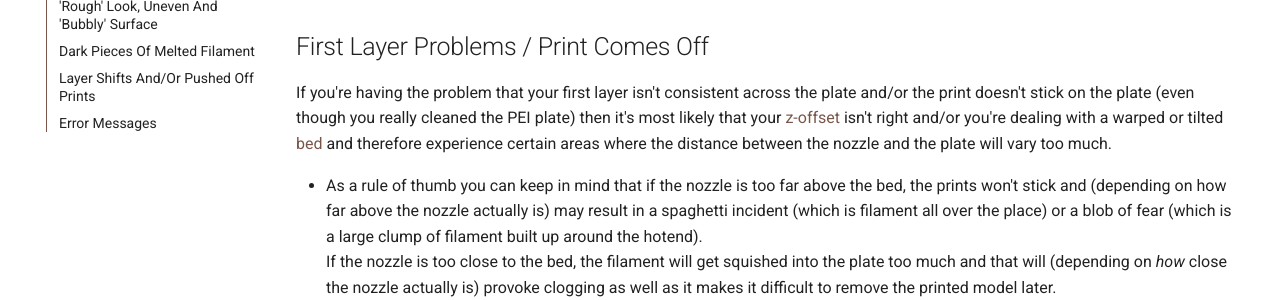
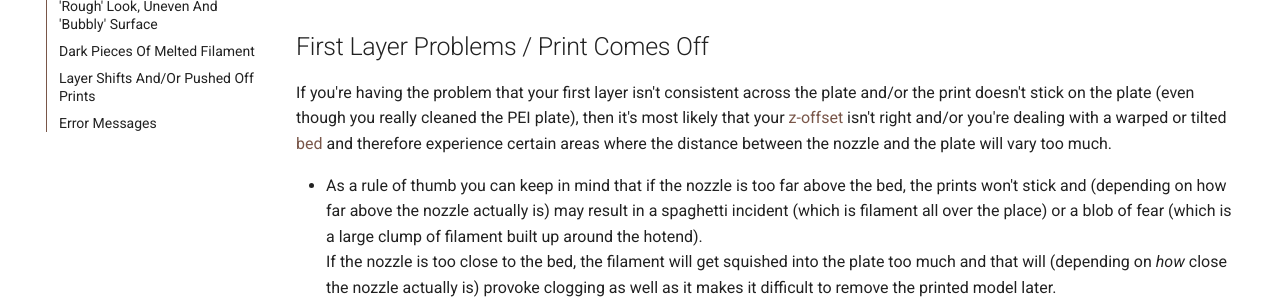
Before and after one commit to 1coderookie/KobraGoNeoInsights, an MkDocs documentation site: the page built from docs/problems.md, in a window 1280 px wide and 900 px high. Shown: the part 306-606 px from the top of the window. Built offline with MkDocs 1.6.1 and Material for MkDocs 9.7.7, drawn with Linux system fonts in a browser that asks for light colours; comment, search, counter and statistics services are not loaded.

```diff
--- a/docs/problems.md
+++ b/docs/problems.md
@@ -5,7 +5,7 @@ In this chapter I'll list some of the most common problems people seem to have a
 (Note: WIP, so maybe come back another time as well ;) )
 
 ## First Layer Problems / Print Comes Off
-If you're having the problem that your first layer isn't consistent across the plate and/or the print doesn't stick on the plate (even though you really cleaned the PEI plate) then it's most likely that your [z-offset](calibration.md#z-offset) isn't right and/or you're dealing with a warped or tilted [bed](hardware/bed.md) and therefore experience certain areas where the distance between the nozzle and the plate will vary too much.
+If you're having the problem that your first layer isn't consistent across the plate and/or the print doesn't stick on the plate (even though you really cleaned the PEI plate), then it's most likely that your [z-offset](calibration.md#z-offset) isn't right and/or you're dealing with a warped or tilted [bed](hardware/bed.md) and therefore experience certain areas where the distance between the nozzle and the plate will vary too much.
 
 - As a rule of thumb you can keep in mind that if the nozzle is too far above the bed, the prints won't stick and (depending on how far above the nozzle actually is) may result in a spaghetti incident (which is filament all over the place) or a blob of fear (which is a large clump of filament built up around the hotend).
   If the nozzle is too close to the bed, the filament will get squished into the plate too much and that will (depending on *how* close the nozzle actually is) provoke clogging as well as it makes it difficult to remove the printed model later.
```
